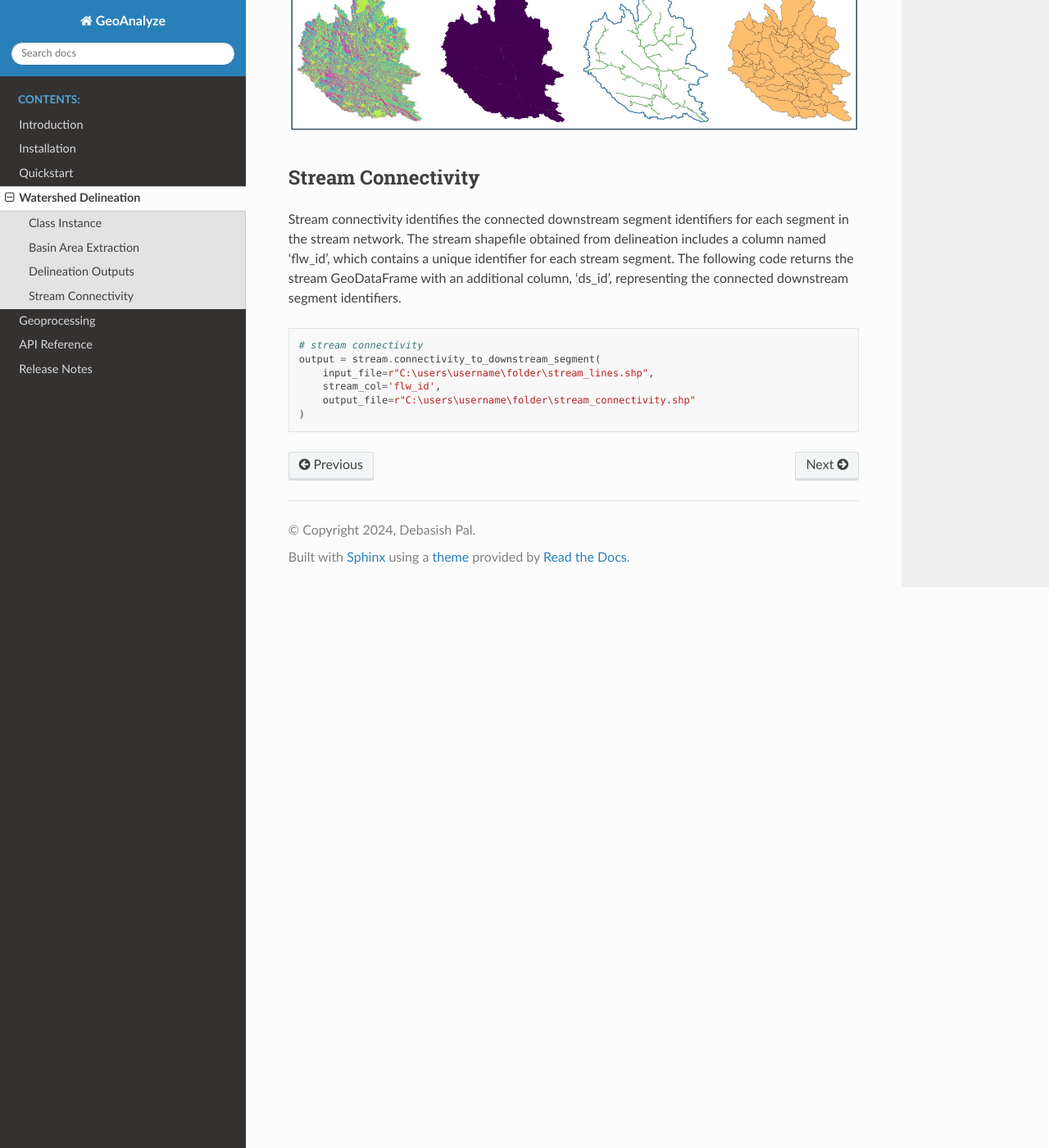
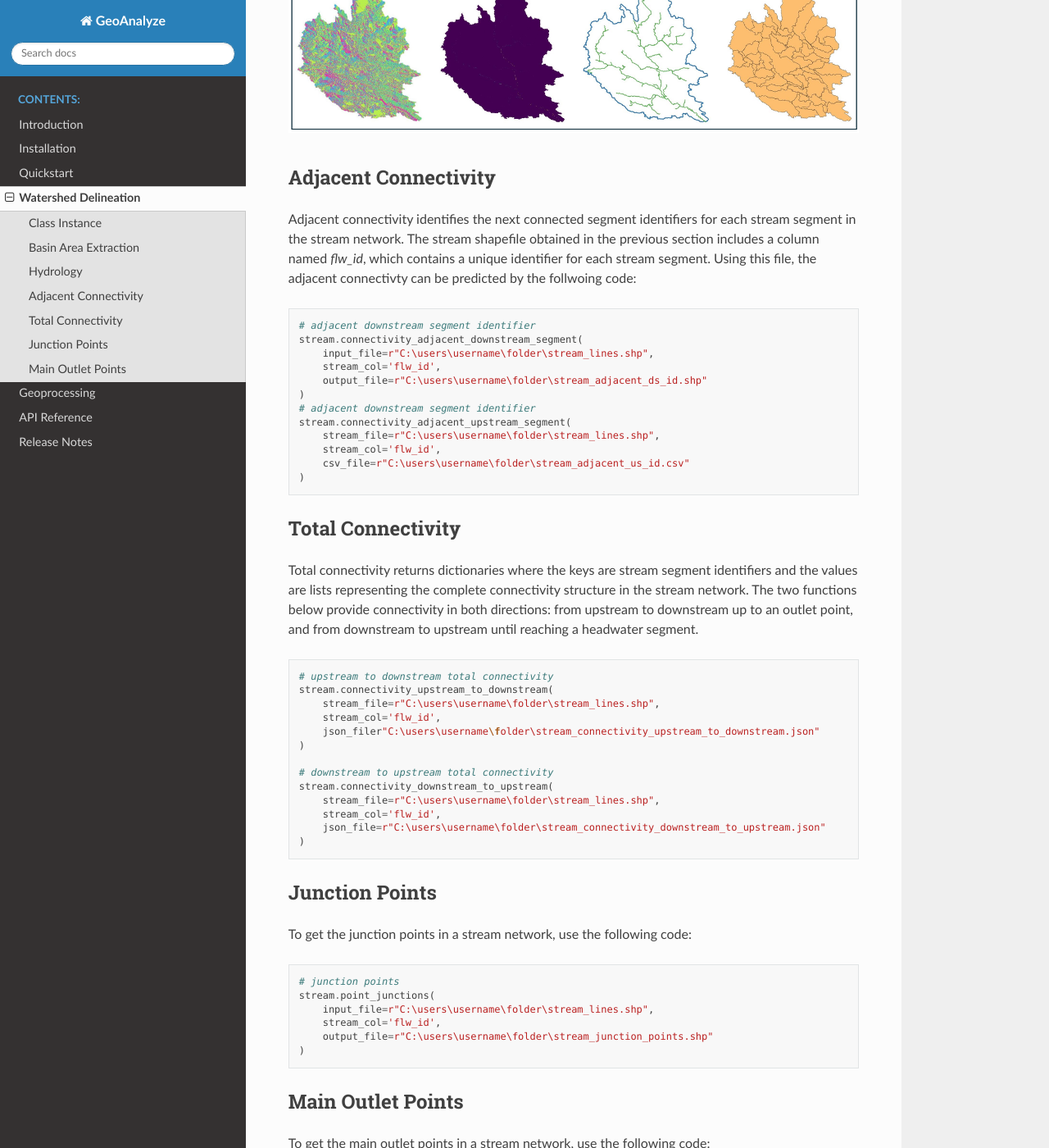
Before and after one commit to debpal/GeoAnalyze, a Sphinx documentation site: the page built from docs/watershed.rst, in a window 1280 px wide and 1400 px high, scrolled down 2281 px. Shown: the whole window at 82% size. Built offline with Sphinx 7.4.7 and the Read the Docs theme 3.1.0, drawn with Linux system fonts in a browser that asks for light colours; some of the changed text lies outside the part shown.

Commit message:
update docs

```diff
--- a/docs/changelog.rst
+++ b/docs/changelog.rst
@@ -2,12 +2,12 @@
 Release Notes
 ===============
 
-Version 1.1.1
+Version 1.2.0
 ---------------
 
 * **Release date:** To be released soon on the PyPI repository.
 
-* **Feature Additions:** New functions added to the :class:`GeoAnalyze.Raster` class.
+* **Feature Additions:** New functions added to the :class:`GeoAnalyze.Stream` and :class:`GeoAnalyze.Raster` classes.
 
 * **Documentation:** A tutorial has been added on how to use the newly introduced features.
 
--- a/docs/watershed.rst
+++ b/docs/watershed.rst
@@ -71,9 +71,9 @@ The following figure illustrates the basin extracted from the extended DEM based
 
 .. _delineation_outputs:
 
-Delineation Outputs
----------------------
-After obtaining the basin area of the DEM, the following code computes delineation raster files for flow direction, flow accumulation, and slope. Additionally, it generates shapefiles for the stream network, main outlets, subbasins, and drainage points of the subbasins.
+Hydrology
+-------------
+After obtaining the basin area of the DEM, the following code computes hydrological raster files for flow direction, flow accumulation, and slope. Additionally, it generates shapefiles for the stream network, main outlets, subbasins, and drainage points of the subbasins.
 
 For the input variable `outlet_type`, the recommended main outlet type is single, as the multiple option can create more than one main outlet. Since the multiple option was used to derive the basin area from the extended DEM, it would be inconsistent to generate multiple main outlets within the basin area.
 
@@ -102,18 +102,76 @@ The following figure illustrates the flow direction, flow accumulation, stream n
    <br><br>
 
 
-Stream Connectivity
----------------------
-Stream connectivity identifies the connected downstream segment identifiers for each segment in the stream network.
-The stream shapefile obtained from delineation includes a column named 'flw_id', which contains a unique identifier for each stream segment.
-The following code returns the stream GeoDataFrame with an additional column, 'ds_id', representing the connected downstream segment identifiers.
+Adjacent Connectivity
+----------------------------------
+Adjacent connectivity identifies the next connected segment identifiers for each stream segment in the stream network.
+The stream shapefile obtained in the previous section includes a column named `flw_id`, which contains a unique identifier for each stream segment.
+Using this file, the adjacent connectivty can be predicted by the follwoing code:
 
 
 .. code-block:: python
 
-    # stream connectivity
-    output = stream.connectivity_to_downstream_segment(
+    # adjacent downstream segment identifier
+    stream.connectivity_adjacent_downstream_segment(
         input_file=r"C:\users\username\folder\stream_lines.shp",
         stream_col='flw_id',
-        output_file=r"C:\users\username\folder\stream_connectivity.shp"
+        output_file=r"C:\users\username\folder\stream_adjacent_ds_id.shp"
     )
+    # adjacent downstream segment identifier
+    stream.connectivity_adjacent_upstream_segment(
+        stream_file=r"C:\users\username\folder\stream_lines.shp",
+        stream_col='flw_id',
+        csv_file=r"C:\users\username\folder\stream_adjacent_us_id.csv"
+    )
+
+
+
+Total Connectivity
+------------------------
+Total connectivity returns dictionaries where the keys are stream segment identifiers and
+the values are lists representing the complete connectivity structure in the stream network.
+The two functions below provide connectivity in both directions: from upstream to downstream up to an outlet point,
+and from downstream to upstream until reaching a headwater segment.
+
+.. code-block:: python
+
+    # upstream to downstream total connectivity
+    stream.connectivity_upstream_to_downstream(
+        stream_file=r"C:\users\username\folder\stream_lines.shp",
+        stream_col='flw_id',
+        json_filer"C:\users\username\folder\stream_connectivity_upstream_to_downstream.json"
+    )
+
+    # downstream to upstream total connectivity
+    stream.connectivity_downstream_to_upstream(
+        stream_file=r"C:\users\username\folder\stream_lines.shp",
+        stream_col='flw_id',
+        json_file=r"C:\users\username\folder\stream_connectivity_downstream_to_upstream.json"
+    )
+
+
+Junction Points
+--------------------
+To get the junction points in a stream network, use the following code:
+
+.. code-block:: python
+
+    # junction points
+    stream.point_junctions(
+        input_file=r"C:\users\username\folder\stream_lines.shp",
+        stream_col='flw_id',
+        output_file=r"C:\users\username\folder\stream_junction_points.shp"
+    )
+
+
+Main Outlet Points
+--------------------
+To get the main outlet points in a stream network, use the following code:
+
+.. code-block:: python
+
+    # main outlet points
+    stream.point_main_outlets(
+        input_file=r"C:\users\username\folder\stream_lines.shp",
+        output_file=r"C:\users\username\folder\stream_main_outlets.shp"
+    )
```
Also changed, not shown: docs/introduction.rst (+24 -10 lines).
